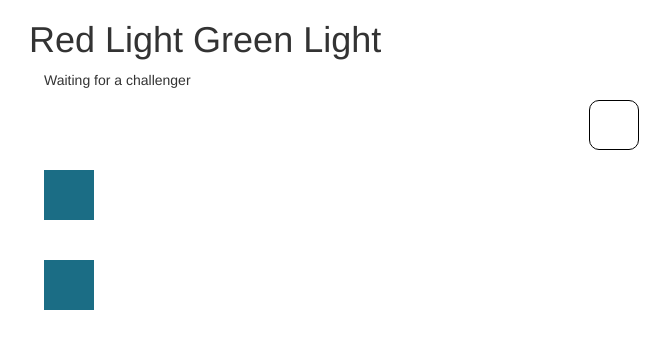
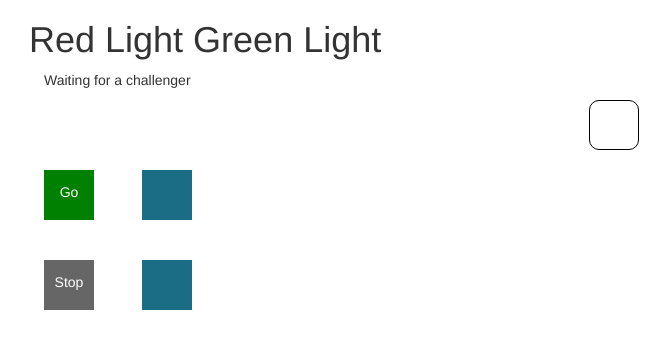
Before and after one commit to Edinunzio/redlight, a Django app: page /game/new/ in a window 1280 px wide. Shown: the top 349 px of the page, without its empty margins (26-696 px from the left). Run offline with Django 3.2, Linux system fonts and the light colour scheme; some libraries are stand-ins or nearby versions.

Commit message:
stubbing out controls

```diff
--- a/functional_tests/tests.py
+++ b/functional_tests/tests.py
@@ -27,6 +27,7 @@ class FirstPlayerTest(StaticLiveServerTestCase):
 
         # Player clicks new game link to start a new game
         new_game_link.click()
+        self.assertEqual(self.browser.current_url, 'http://localhost:8081/game/new/')
 
         # Page updates with game elements
         """light_div = self.browser.find_element_by_id('light_container')
--- a/games/static/css/main.css
+++ b/games/static/css/main.css
@@ -16,3 +16,21 @@
     margin: 20px;
     margin-left: 0px;
 }
+
+#move, #pause{
+    background-color: green;
+    color: #fff;
+    width: 50px;
+    height: 50px;
+    margin-top: 20px;
+    position: relative;
+}
+
+#pause{background-color: #666;}
+
+#move p, #pause p{
+    position: relative;
+    text-align: center;
+    margin: auto;
+    top: 25%;
+}
--- a/games/static/js/main.js
+++ b/games/static/js/main.js
@@ -13,5 +13,6 @@ var abstractAjax = (function(url, info){
         })
 });
 
+(function(){
 
-//var winner = abstractAjax('/winner/', {"winner": "Player 1"});
+}());
--- a/games/templates/base.html
+++ b/games/templates/base.html
@@ -27,11 +27,6 @@
 <script src="/static/bootstrap/js/bootstrap.min.js"></script>
 <script src="/static/js/main.js"></script>
 <script>
-    var new_game_btn = document.getElementById('id_new_game');
-    new_game_btn.addEventListener('click', function(){
-                $('.wait_message').css('display', 'block');
-                new_game_btn.style.display = 'none';
-            }
-    );
+
 </script>
 </html>
--- a/games/templates/game.html
+++ b/games/templates/game.html
@@ -8,18 +8,24 @@
         </div>
     </div>
     <div class="row">
+        <div class="col-lg-1 col-md-1">
+            <a href="/player/move/"><div id="move"><p>Go</p></div></a>
+        </div>
         <div class="track col-lg-10 col-md-10">
             <div id="id_player_1" class="player"></div>
         </div>
-        <div class="col-lg-2 col-md-2">
+        <div class="col-lg-1 col-md-1">
             <div id="id_goal_div_1" name="Destination"></div>
         </div>
     </div>
     <div class="row">
+        <div class="col-lg-1 col-md-1">
+            <a href="/player/stop/"><div id="pause"><p>Stop</p></div></a>
+        </div>
         <div class="track col-lg-10 col-md-10">
             <div id="id_player_2" class="player"></div>
         </div>
-        <div class="col-lg-2 col-md-2">
+        <div class="col-lg-1 col-md-1">
             <div id="id_goal_div_2" name="Destination"></div>
         </div>
     </div>
--- a/games/tests.py
+++ b/games/tests.py
@@ -1,7 +1,6 @@
 from django.core.urlresolvers import resolve
-from django.test import TestCase, Client
+from django.test import TestCase
 from django.http import HttpRequest
-from django.template.loader import render_to_string
 
 from views import home_page
 from models import Player, Game
--- a/games/views.py
+++ b/games/views.py
@@ -1,6 +1,6 @@
 from django.shortcuts import render
-from django.http import HttpResponse, JsonResponse
-from models import Player, Game
+from django.http import JsonResponse
+from models import Game
 
 
 def home_page(request):
@@ -12,7 +12,6 @@ def home_page(request):
 
 
 def game_screen(request):
-    game = Game()
     return render(request, 'game.html')
 
 
@@ -27,3 +26,10 @@ def game_over(request):
 def update_screen(request, json_data):
     if request.method == 'POST':
         return JsonResponse({'data': json_data})
+
+
+def player_move(request, player_name):
+    pass
+
+def player_stop(request, player_name):
+    pass
--- a/red_light/urls.py
+++ b/red_light/urls.py
@@ -12,14 +12,17 @@ Class-based views
 Including another URLconf
     1. Import the include() function: from django.conf.urls import url, include
     2. Add a URL to urlpatterns:  url(r'^blog/', include('blog.urls'))
+
 """
 from django.conf.urls import url
 from django.contrib import admin
-from games.views import home_page, game_screen, game_over
+from games.views import home_page, game_screen, game_over, player_move, player_stop
 
 urlpatterns = [
     url(r'^admin/', admin.site.urls),
     url(r'^$', home_page, name='home_page'),
     url(r'^game/new/$', game_screen, name='game_screen'),
+    url(r'^player/stop/$', player_stop, name='player_stop'),
+    url(r'^player/move/$', player_move, name='player_move'),
     url(r'^winner/$', game_over, name='winner'),
 ]
```
